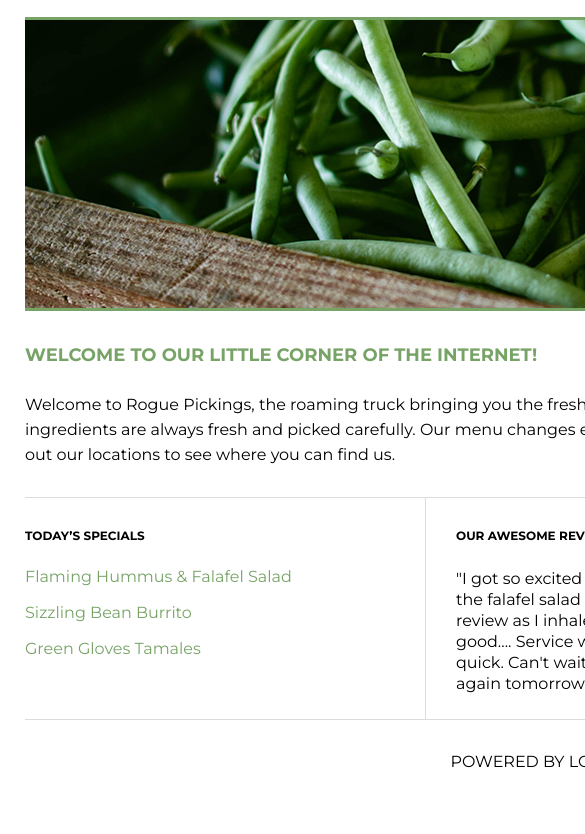
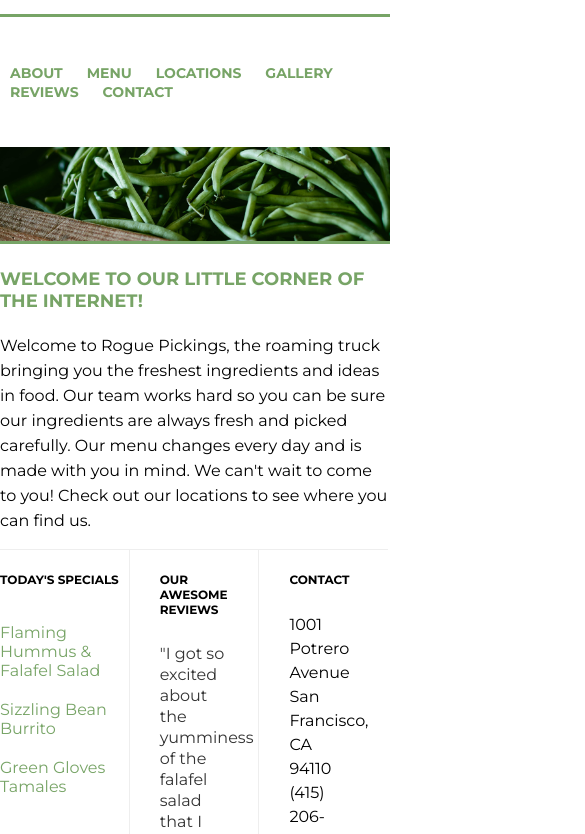
Before and after one commit to krzwier/rogue-pickings, a plain HTML site: page index.html in a window 390 px wide. Shown: the part 96-930 px from the top of the page, 585 px wide, since content can reach past the window. Before the commit the page ends 899 px from the top, so only its background shows below. Drawn offline with Linux system fonts and the light colour scheme; a web font is replaced by a local one.

Commit message:
Replace index.html and main.css, begin converting to responsive design

```diff
--- a/css/main.css
+++ b/css/main.css
@@ -1,165 +1,156 @@
-/***** GLOBAL STYLES *****/
-
 body {
-    color: #000000;
-    font-family: 'Montserrat', sans-serif;
-    margin: 0 auto;
-    max-width: 1250px;
+	font-family: 'Montserrat', Helvetica, Arial, sans-serif;
 }
 
-/***** GRID *****/
-
-.full-width {
-    margin: 0 25px;
-    overflow: auto;
-    width: 1200px;
+.container{
+	max-width: 1200px;
+	margin: 0 auto;
 }
 
-.third-width {
-    float: left;
-    width: 400px;
+h1,
+h2,
+h3 {
+	color: black;
+	text-transform: uppercase;
+	font-weight: 700;
+}
+h1 {
+	font-size: 30px;
+}
+h2 {
+	font-size: 18px;
+}
+h3 {
+	font-size: 12px;
 }
 
-.two-thirds-width {
-    float: right;
-    width: 800px;
+p {
+	font-size: 14px;
+	line-height: 21px;
+    padding: 0 30px;
 }
 
-/***** HEADER *****/
+/*The widths are in a percentage!*/
+header {
+	height: 110px;
+	border-bottom: 3px solid #77a466;
+	margin: 0 auto;
+}
 
 header h1 {
-    font-size: 30px;
-    font-weight: bold;
-    line-height: 23px;
-    padding: 50px 0 40px 0;
-    text-transform: uppercase;
+	float: left;
+	margin: 0;
+	padding: 38px 0;
 }
-
-header span {
+header h1 span {
 	color: #77a466;
 }
 
-nav {
+header nav {
 	float: right;
-    padding: 50px 0 40px 0;
+	padding: 46px 0;
+}
+header nav ul {
+	margin: 0;
+	padding: 0;
+}
+header nav ul li {
+	text-transform: uppercase;
+	font-weight: 700;
+	font-size: 14px;
+	padding: 0 10px;
+	display: inline;
+}
+header nav ul li a{
+	text-decoration: none;
+	color:#77a466;
 }
 
-nav ul li {
-    display: inline-block;
+/*The widths are in a percentage!*/
+.top-section,
+.bottom-section {
+	margin: 0 auto;
+	clear: both;
 }
 
-nav ul li a {
-    color: #77a466;
-    font-size: 14px;
-    font-weight: bold;
-    line-height: 23px;
-    padding-left: 25px;
-    text-decoration: none;
-    text-transform: uppercase;
+.main-image {
+	height: auto;
+	float: left;
+}
+.main-image img {
+	width: 100%;
+	border-bottom: 3px solid #77a466;
 }
 
-/***** TOP SECTION *****/
-
-#top-img {
-    height: 288px;
-    border-bottom: 3px solid #77a466;
-    border-top: 3px solid #77a466;
+.main-title {
+	height: auto;
+	float: left;
 }
-
-#welcome {
-    padding: 30px 0;
+.main-title h2 {
+	text-align: left;
+	padding: 5px 0;
+	color: #77a466;
 }
-
-#top-section h2 {
-    color: #77a466;
-    font-size: 18px;
-    font-weight: bold;
-    line-height: 23px;
-    padding-bottom: 25px;
-    text-transform: uppercase;
-}
-
-#top-section p {
+.main-title p {
+	padding: 0;
 	font-size: 16px;
 	line-height: 25px;
 }
 
-/***** BOTTOM SECTION *****/
-
-#bottom-section .full-width {
-    border-bottom: 1px solid #dedbdc;
-    border-top: 1px solid #dedbdc;
+.section-one,
+.section-two,
+.section-three {
+	width: 33%;
+	height: auto;
+	float: left;
+	border-top: 1px solid #eee;
 }
 
-#bottom-section .third-width {
-    padding: 25px 0;
+.section-one h3 {
+	padding: 10px 0;
 }
 
-#bottom-section h3 {
-    font-size: 12px;
-    font-weight: bold;
-    line-height: 25px;
-    margin-bottom: 20px;
-    padding-left: 30px;
-    text-transform: uppercase;
+.section-two {
+	border-left: 1px solid #eee;
+	border-right: 1px solid #eee;
 }
 
-/***** BOTTOM LEFT SECTION *****/
-
-#bottom-left h3 {
-    padding-left: 0;
+.section-two h3,
+.section-three h3 {
+	padding: 10px 30px;
 }
 
-#bottom-left ul {
-    list-style-type: none;
-    padding: 0 30px 0 0;
+.menu {
+	list-style: none;
+	padding: 0;
+}
+.menu li {
+	padding: 10px 0;
+	color:#77a466;
 }
 
-#bottom-left ul li {
-    padding: 0 0 18px 0;
+.reviews {
+	color: #333;
+	font-size: 16px;
+	line-height: 21px;
 }
 
-#bottom-left a {
-    color: #77a466;
+.address {
 	font-size: 16px;
-    line-height: 18px;
-    text-decoration: none;
+	line-height: 24px;
 }
 
-/***** BOTTOM CENTER SECTION *****/
-
-#bottom-center {
-    border-left: 1px solid #dedbdc;
-    border-right: 1px solid #dedbdc;
-    width: 398px;
+/*The widths are in a percentage!*/
+footer {
+	height: 50px;
+	border-top: 3px solid #eee;
+	margin: 0 auto;
+	clear: both;
+	text-align: center;
 }
-
-#bottom-center p {
-    font-size: 16px;
-    line-height: 21px;
-    padding: 0 30px;
+footer span {
+	font-family: 'Galada', cursive;
+	text-transform: lowercase;
+	color: #77a466;
+	font-size: 14px;
 }
-
-/***** BOTTOM RIGHT SECTION *****/
-
-#bottom-right p {
-    font-size: 16px;
-    line-height: 24px;
-    padding: 0 30px;
-}
-
-/***** FOOTER SECTION *****/
-
-footer h2 {
-    font-size: 16px;
-    line-height: 23px;
-    margin: 30px 0;
-    text-align: center;
-    text-transform: uppercase;
-}
-
-footer span {
-    color: #77a466;
-    font-family: 'Galada', cursive;
-    text-transform: none;
-}
--- a/index.html
+++ b/index.html
@@ -3,106 +3,78 @@
 
 <head>
     <meta charset="utf-8">
-    <title>Rogue Pickings</title>
-    <link rel="stylesheet" href="css/reset.css">
+    <meta http-equiv="x-ua-compatible" content="ie=edge">
+    <title>Rogue Pickings | Brush Up Those Skills!</title>
+    <meta name="viewport" content="width=device-width, initial-scale=1, shrink-to-fit=no">
+    <link rel="stylesheet" href="css/normalize.css">
     <link rel="stylesheet" href="css/main.css">
-    <link rel="preconnect" href="https://fonts.gstatic.com">
-    <link href="https://fonts.googleapis.com/css2?family=Galada&family=Montserrat:wght@400;700&display=swap" rel="stylesheet">
+    <link href="https://fonts.googleapis.com/css?family=Montserrat:400,700" rel="stylesheet">
+    <link href="https://fonts.googleapis.com/css2?family=Galada&display=swap" rel="stylesheet">
 </head>
 
 <body>
-
-    <!-- HEADER CONTAINS TITLE AND NAV BAR -->
+    <div class="container">
         <header>
-        <div class="full-width">
-
-            <div class="third-width">
-                <h1><span>Rogue</span> Pickings</h1>
-            </div>
-
-            <div class="two-thirds-width">
+            <h1><span>rogue</span> pickings</h1>
             <nav>
                 <ul>
-                        <li><a href="">about</a></li>
-                        <li><a href="">menu</a></li>
-                        <li><a href="">locations</a></li>
-                        <li><a href="">gallery</a></li>
-                        <li><a href="">reviews</a></li>
-                        <li><a href="">content</a></li>
+                    <li>
+                        <a href="">About</a>
+                    </li>
+                    <li>
+                        <a href="">Menu</a>
+                    </li>
+                    <li>
+                        <a href="">Locations</a>
+                    </li>
+                    <li>
+                        <a href="">Gallery</a>
+                    </li>
+                    <li>
+                        <a href="">Reviews</a>
+                    </li>
+                    <li>
+                        <a href="">Contact</a>
+                    </li>
                 </ul>
             </nav>
-            </div>
-
-        </div>
-
         </header>
-
-    <main>
-
-        <!-- TOP SECTION: CONTAINS IMAGE AND WELCOME MESSAGE -->
-
-        <section id="top-section">
-
-            <img id="top-img" class="full-width" src="img/green-beans.png" alt="Green beans" />
-
-            <div id="welcome" class="full-width">
-
+        <section class="top-section">
+            <div class="main-image"><img src="img/green-beans.png" alt="green beans" /></div>
+            <div class="main-title">
                 <h2>Welcome to our little corner of the internet!</h2>
-
                 <p>Welcome to Rogue Pickings, the roaming truck bringing you the freshest ingredients and ideas in food.
                     Our team works hard so you can be sure our ingredients are always fresh and picked carefully. Our
                     menu changes every day and is made with you in mind. We can't wait to come to you! Check out our
-                    locations to see where you can find us. </p>
-
+                    locations to see where you can find us.</p>
             </div>
-
         </section>
-
-        <!-- BOTTOM SECTION: CONTAINS THREE DIV BLOCKS ACROSS -->
-
-        <section id="bottom-section">
-            <div class="full-width">
-
-                <!-- LEFT SECTION: SPECIALS -->
-
-                <div id="bottom-left" class="third-width">
-                    <h3>Today’s Specials</h3>
-                    <ul>
-                        <li><a href="">Flaming Hummus & Falafel Salad</a></li>
-                        <li><a href="">Sizzling Bean Burrito</a></li>
-                        <li><a href="">Green Gloves Tamales</a></li>
+        <section class="bottom-section">
+            <div class="section-one">
+                <h3>Today's Specials</h3>
+                <ul class="menu">
+                    <li>Flaming Hummus &amp; Falafel Salad</li>
+                    <li>Sizzling Bean Burrito</li>
+                    <li>Green Gloves Tamales</li>
                 </ul>
             </div>
-
-                <!-- CENTER SECTION: REVIEWS -->
-
-                <div id="bottom-center" class="third-width">
+            <div class="section-two">
                 <h3>Our Awesome Reviews</h3>
-                    <p>"I got so excited about the yumminess of the falafel salad that I am typing this review as I
-                        inhale my lunch. Yes it is that good.... Service was super friendly and quick. Can't wait see
-                        you Rogue Pickings again tomorrow!"</p>
+                <p class="reviews">"I got so excited about the yumminess of the falafel salad that I am typing this
+                    review as I inhale my lunch. Yes it is that good.... Service was super friendly and quick. Can't
+                    wait see you Rogue Pickings again tomorrow!"</p>
             </div>
-
-
-                <!-- RIGHT SECTION: CONTACT -->
-
-                <div id="bottom-right" class="third-width">
-                    <h3>Contact Us</h3>
-                    <p>1001 Potrero Avenue<br>
+            <div class="section-three">
+                <h3>Contact</h3>
+                <p class="address">1001 Potrero Avenue<br>
                     San Francisco, CA 94110<br>
-                        (415) 206-8000</p>
-                </div>
+                    (415) 206-8000 </p>
             </div>
         </section>
-
-    </main>
-
-    <!-- FOOTER -->
-
-    <footer class="full-width">
-        <h2>Powered By Lots of <span>fresh</span> Ingredients</h2>
+        <footer>
+            <h3>Powered by lots of <span>fresh</span> ingredients.</h3>
         </footer>
-
+    </div>
 </body>
 
 </html>
```
Lines whose indentation alone changed are shown as unchanged.
